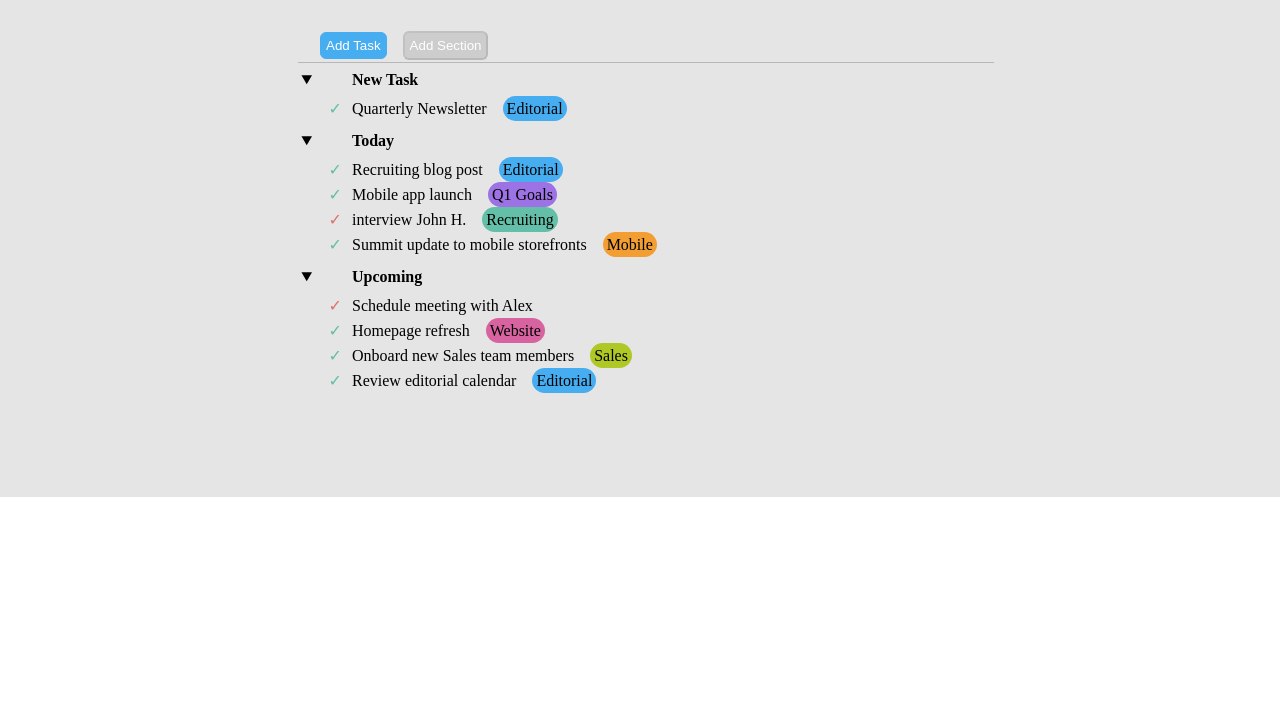
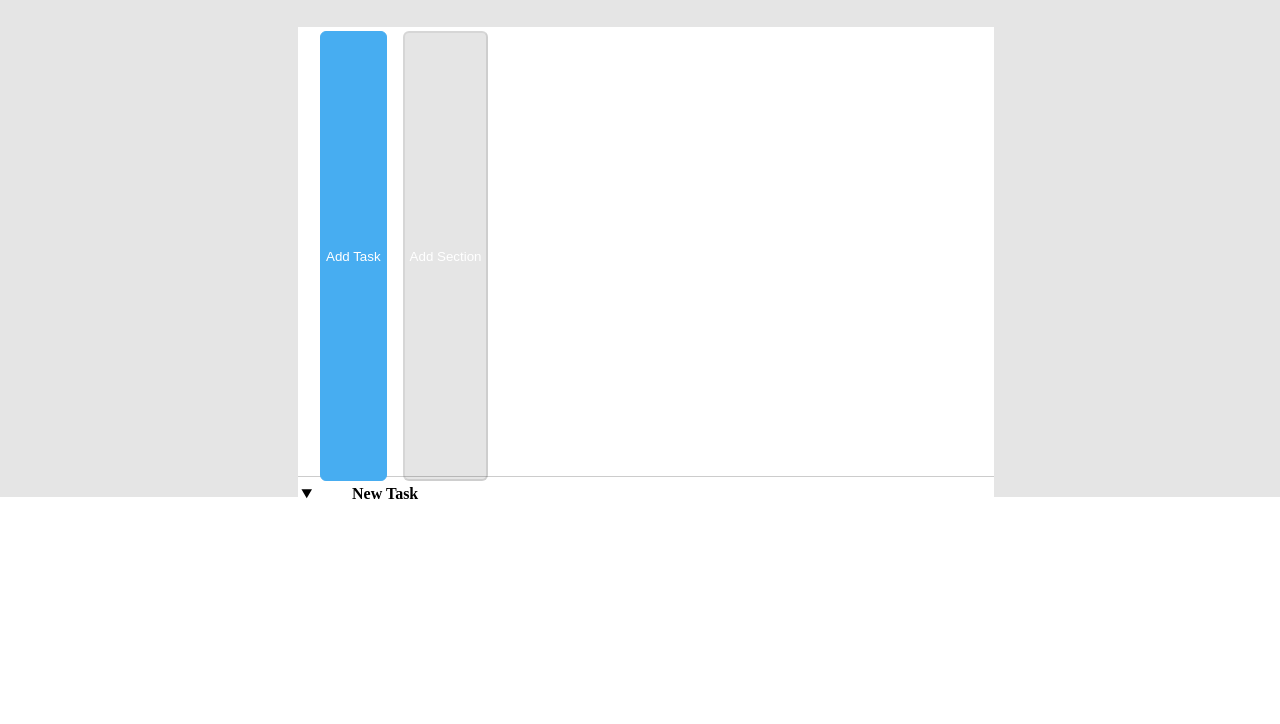
Before and after one commit to Vbortone99/html-css-toboolist, a plain HTML site: page index.html in a window 1280 px wide. Shown: the part 76-800 px from the top of the page. Drawn offline with Linux system fonts and the light colour scheme.

Commit message:
added bg color white to sub-container

```diff
--- a/css/style.css
+++ b/css/style.css
@@ -29,6 +29,8 @@ main{
     /* margin: 10px 0px 30px 0px */
 }
 .sub-container *{
+    background-color: white;
+    height: 450px;
     margin: 0px 0px 0px 12px;
     padding: 4px 4px 2px 10px;
 }
```
